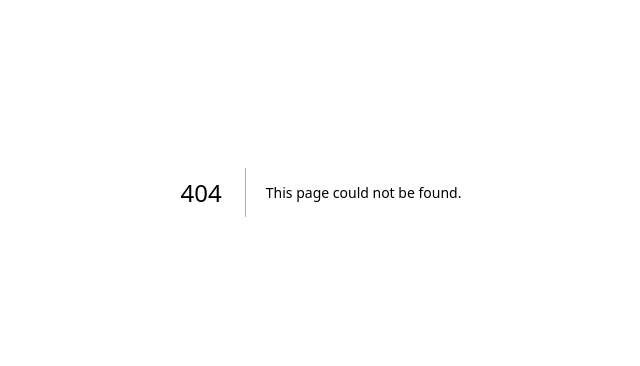
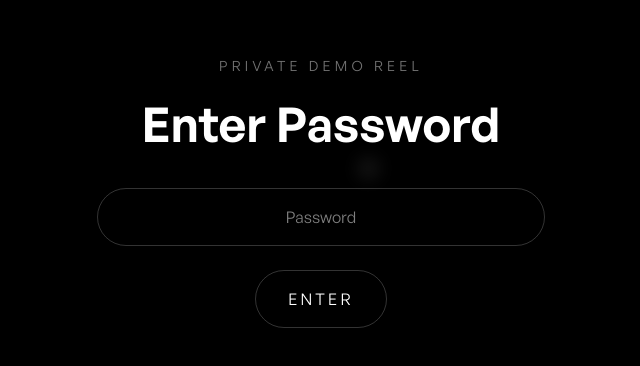
Before and after one commit to unscriptmov/unscript-portfolio, a Next.js app in the folder unscriptportfolio/: page /reel in a window 1280 px wide. Before the commit this address had no page. Shown: the part 208-574 px from the top of the page, without its empty margins (319-959 px from the left). Built offline with nearby package versions, Linux system fonts and the light colour scheme.

Commit message:
added private demo reel page

```diff
--- a/unscriptportfolio/src/app/page.tsx
+++ b/unscriptportfolio/src/app/page.tsx
@@ -74,12 +74,9 @@ export default function Home() {
           </p>
 
           <a
-            href="https://vimeo.com/869134295"
-            target="_blank"
-            rel="noopener noreferrer"
+            href="/reel"
             className="inline-flex items-center gap-3 mt-10 px-8 py-4 border border-white/20 rounded-full text-sm uppercase tracking-[0.2em] hover:bg-white hover:text-black transition-all duration-500"
-          >
-            View Demo Reel →
+            > View Demo Reel →
           </a>
 
         </motion.div>
--- /dev/null
+++ b/unscriptportfolio/src/app/reel/page.tsx
@@ -0,0 +1,88 @@
+"use client";
+
+import { useState } from "react";
+
+export default function ReelPage() {
+
+  const [password, setPassword] = useState("");
+  const [authorized, setAuthorized] = useState(false);
+
+  const correctPassword = "REEL2026";
+
+  const handleLogin = () => {
+    if (password === correctPassword) {
+      setAuthorized(true);
+    } else {
+      alert("Incorrect password");
+    }
+  };
+
+  return (
+
+    <main className="relative min-h-screen text-white flex items-center justify-center px-6 overflow-hidden">
+
+      {/* BACKGROUND GIF */}
+      <div
+        className="absolute inset-0 bg-cover bg-center opacity-20 blur-sm scale-110"
+        style={{
+          backgroundImage: "url('/images/bgaboutcontact.gif')",
+        }}
+      />
+
+      {/* DARK OVERLAY */}
+      <div className="absolute inset-0 bg-black/50" />
+
+      {!authorized ? (
+
+        <div className="relative z-10 w-full max-w-md text-center">
+
+          <p className="text-sm uppercase tracking-[0.3em] text-neutral-500 mb-6">
+            Private Demo Reel
+          </p>
+
+          <h1 className="text-4xl md:text-5xl font-semibold mb-10">
+            Enter Password
+          </h1>
+
+          <input
+            type="password"
+            placeholder="Password"
+            value={password}
+            onChange={(e) => setPassword(e.target.value)}
+            className="w-full bg-transparent border border-white/20 rounded-full px-6 py-4 text-center outline-none focus:border-white transition-all duration-300"
+          />
+
+          <button
+            onClick={handleLogin}
+            className="mt-6 px-8 py-4 border border-white/20 rounded-full uppercase tracking-[0.2em] hover:bg-white hover:text-black transition-all duration-500"
+          >
+            Enter
+          </button>
+
+        </div>
+
+      ) : (
+
+        <div className="relative z-10 w-full max-w-6xl">
+
+          <p className="text-sm uppercase tracking-[0.3em] text-neutral-500 mb-6">
+            Demo Reel 2026
+          </p>
+
+          <div className="aspect-video rounded-2xl overflow-hidden border border-white/10">
+
+            <iframe
+              src="https://drive.google.com/file/d/1OFPnMbk6sFN9Z-uGRURiZHah7IfzRuZG/preview"
+              className="w-full h-full"
+              allow="autoplay"
+            ></iframe>
+
+          </div>
+
+        </div>
+
+      )}
+
+    </main>
+  );
+}
```
